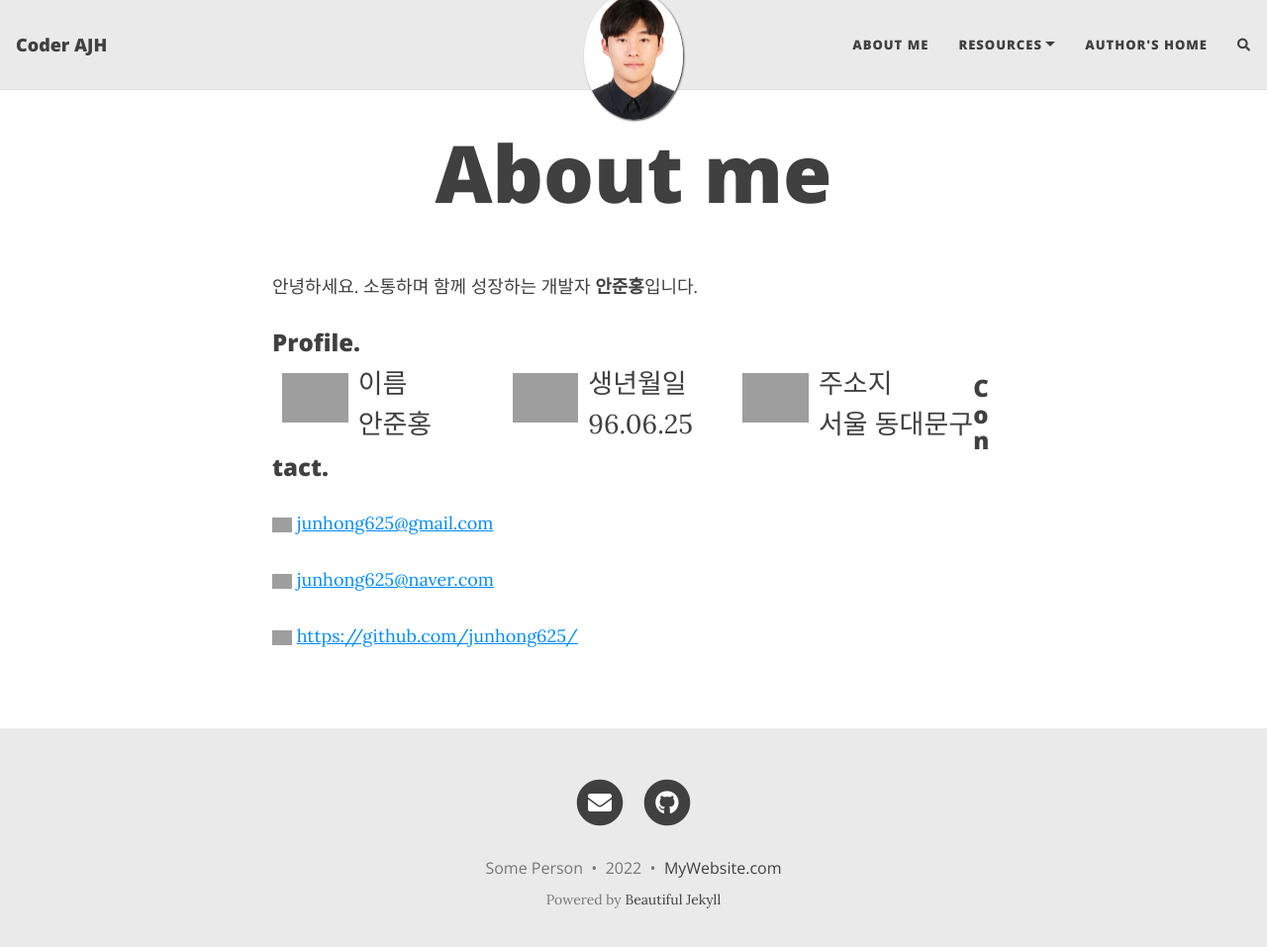
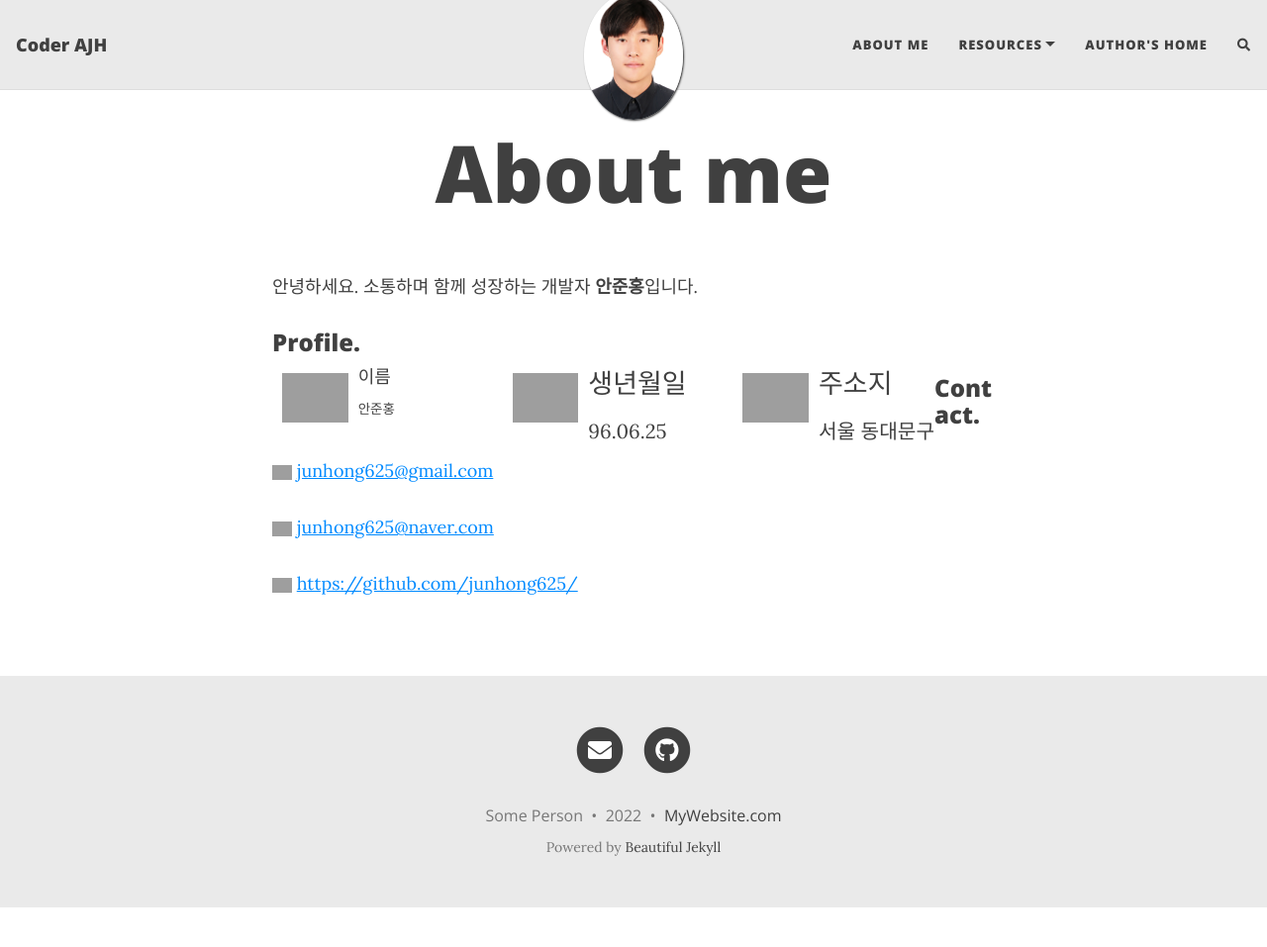
Before and after one commit to junhong625/junhong625.github.io, a Jekyll site: the page built from aboutme.md, in a window 1280 px wide and 970 px high. Shown: the top 957 px of the window at 99% size. Built offline with Jekyll 4.4.1, drawn with Linux system fonts in a browser that asks for light colours; nearby versions of some CDN libraries; comment, search, counter and statistics services are not loaded; grey boxes are pictures that could not be loaded.

Commit message:
Update aboutme.md

```diff
--- a/aboutme.md
+++ b/aboutme.md
@@ -11,20 +11,20 @@ subtitle:
 <div style="float: left; padding: 10px;">
     <img src="https://user-images.githubusercontent.com/83000975/153178663-f5732bd8-0076-4296-b97e-a606141512d3.png" height=50 weight=50>
 </div>
-<div style="font-size:1.5em; float: left; width: 20%;">
-이름 <br> 안준홍
+<div style="font:1.5em; float: left; width: 20%;">
+이름 <br> <sub>안준홍</sub>
 </div>
 <div style="float: left; padding: 10px;">
     <img src="https://user-images.githubusercontent.com/83000975/153178942-8d92fb14-5d4d-474e-b8a4-9fd660159269.jpg" height=50 weight=50>
 </div>
 <div style="font-size:1.5em; float: left; width: 20%;">
-생년월일 <br> 96.06.25
+생년월일 <br> <sub>96.06.25</sub>
 </div>
 <div style="float: left; padding: 10px;">
     <img src="https://user-images.githubusercontent.com/83000975/153180179-1314dcba-da79-4eff-b068-e4f4c884cce7.jpg" height=50 weight=50>
 </div>
 <div style="font-size:1.5em; float: left;">
-주소지 <br> 서울 동대문구
+주소지 <br> <sub>서울 동대문구</sub>
 </div>
 
 
```
